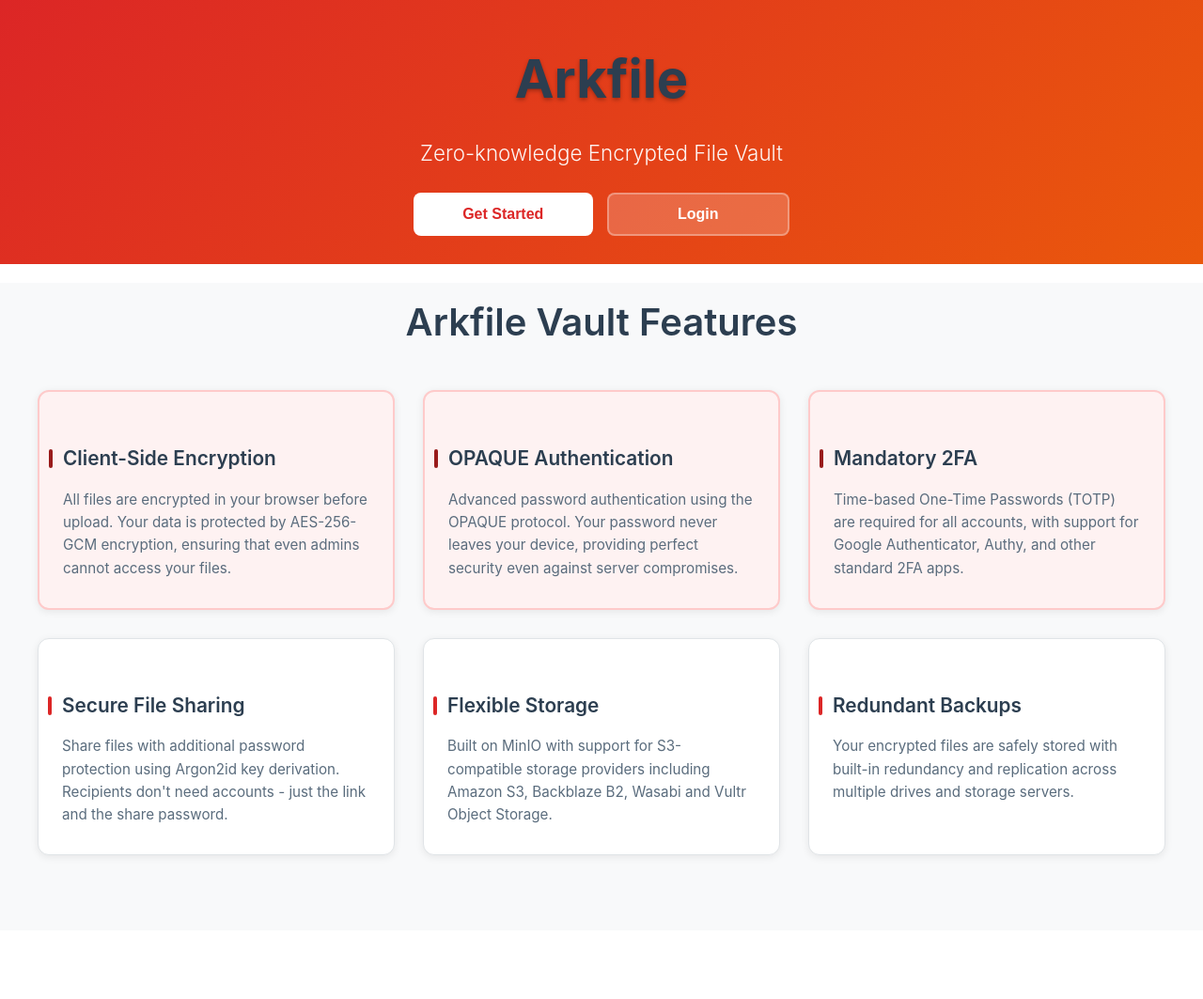
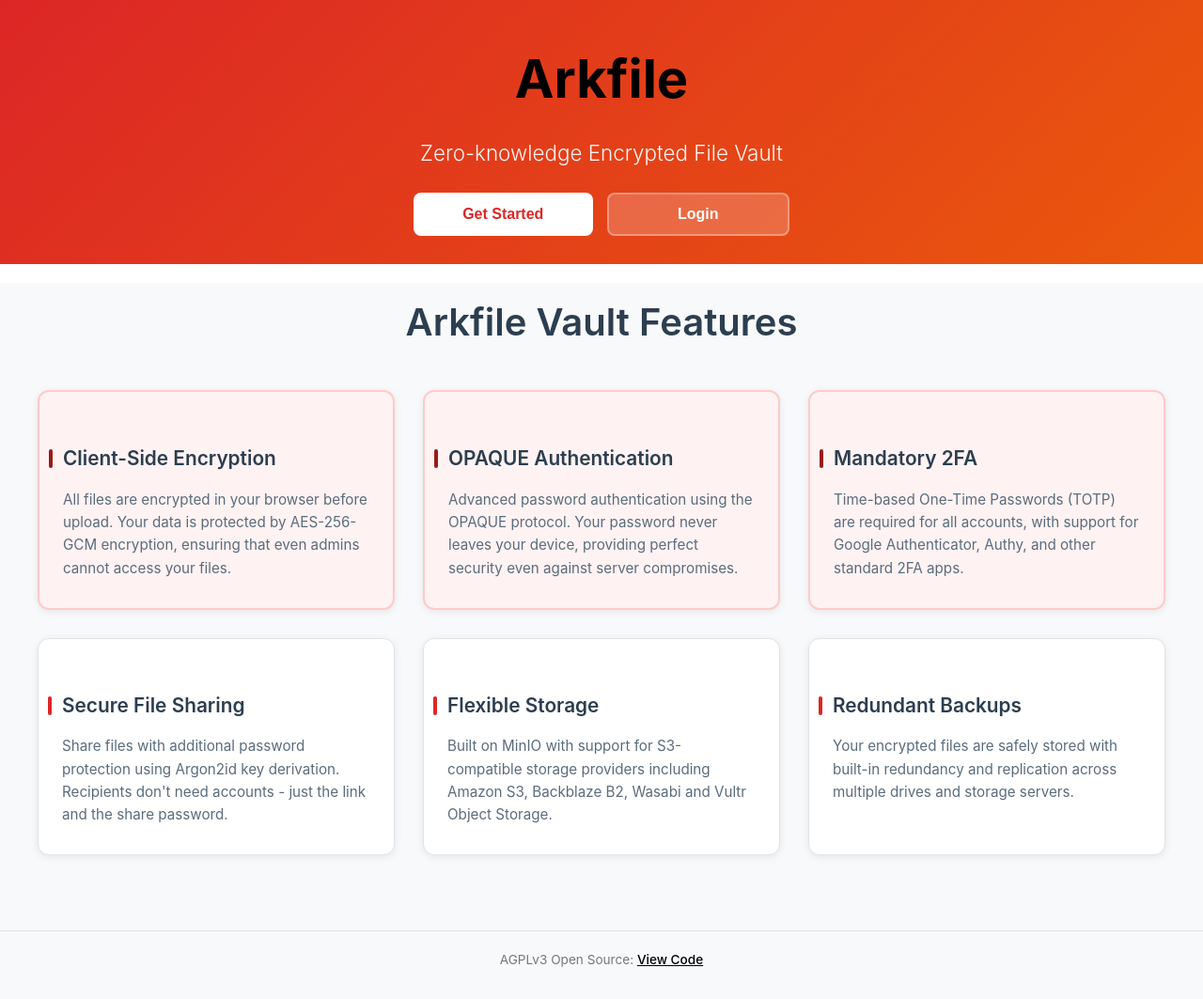
Before and after one commit to arkfile/Arkfile, a plain HTML site: page client/static/index.html in a window 1280 px wide. Shown: the whole page at 94% size. Before the commit the page ends 990 px from the top, so only its background shows below. Drawn offline with Linux system fonts and the light colour scheme; a script that the page names is missing.

Commit message:
styling, add code link

```diff
--- a/client/static/css/home.css
+++ b/client/static/css/home.css
@@ -19,7 +19,7 @@ body {
     font-weight: 700;
     margin-bottom: 15px;
     margin-top: 0;
-    text-shadow: 0 2px 4px rgba(0,0,0,0.3);
+    text-shadow: 0 2px 4px rgba(0,0,0,0);
 }
 
 .hero-tagline {
@@ -157,6 +157,37 @@ body {
     margin: 0 auto;
 }
 
+/* Footer Section */
+.footer-section {
+    background: #f8f9fa;
+    padding: 20px 0 30px;
+    text-align: center;
+    border-top: 1px solid #e0e4e7;
+}
+
+.github-link-container {
+    max-width: 1200px;
+    margin: 0 auto;
+    padding: 0 20px;
+}
+
+.github-link {
+    font-size: 0.85rem;
+    color: #777777;
+    margin: 0;
+}
+
+.github-link a {
+    color: #000000;
+    text-decoration: underline;
+    font-weight: 500;
+}
+
+.github-link a:hover {
+    color: #333;
+    text-decoration: underline;
+}
+
 /* Responsive design */
 @media (max-width: 768px) {
     .hero-title {
--- a/client/static/css/styles.css
+++ b/client/static/css/styles.css
@@ -1,8 +1,8 @@
 :root {
-    --primary-color: #2c3e50;
+    --primary-color: #000000;
     --secondary-color: #dc2626;
     --background-color: #f8f9fa;
-    --text-color: #2c3e50;
+    --text-color: #000000;
     --error-color: #dc2626;
     --success-color: #059669;
     --weak-password: #dc2626;
--- a/client/static/index.html
+++ b/client/static/index.html
@@ -74,6 +74,13 @@
                 </div>
             </div>
         </section>
+
+        <!-- Footer Section -->
+        <footer class="footer-section">
+            <div class="github-link-container">
+                <p class="github-link">AGPLv3 Open Source: <a href="https://github.com/arkfile/Arkfile" target="_blank">View Code</a></p>
+            </div>
+        </footer>
     </div>
 
     <!-- Authentication Modal (hidden by default) -->
```
